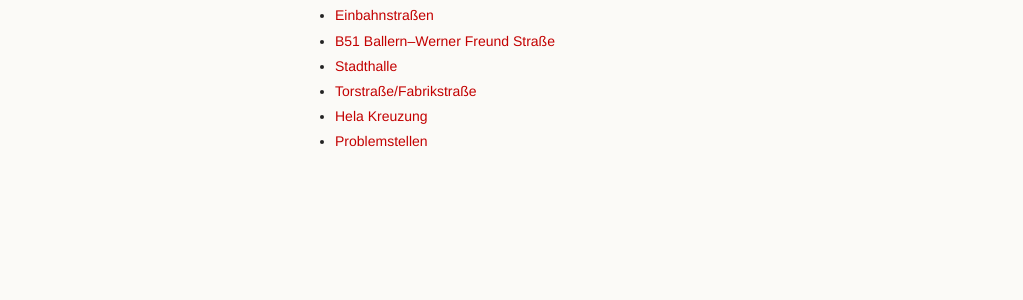
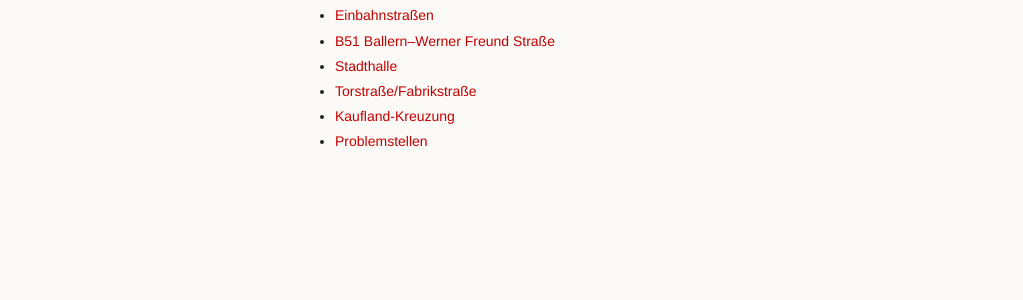
Before and after one commit to pasbi/Rad, a Jekyll site: the page built from index.md, in a window 1280 px wide. Shown: the part 296-596 px from the top of the page, without its empty margins (0-1023 px from the left). Built offline with Jekyll 4.4.1, drawn with Linux system fonts in a browser that asks for light colours; our own code applies the rules of GitHub Pages for plain Markdown files; the repository's description, which GitHub fills in, is left out.

Commit message:
move hela->kaufland

```diff
--- a/index.md
+++ b/index.md
@@ -11,5 +11,5 @@ Dieser Blog sammelt Verkehrssituationen in und um Merzig, die für Radfahrer gef
 - [B51 Ballern--Werner Freund Straße](b51-ballern-wfs.md)
 - [Stadthalle](Stadthalle-Saar.md)
 - [Torstraße/Fabrikstraße](abzweig-torstr-fabrikstr.md)
-- [Hela Kreuzung](Hela-Kreuzung)
+- [Kaufland-Kreuzung](Kaufland-Kreuzung)
 - [Problemstellen](problemstellen.md)
```
Also changed, not shown: kaufland-kreuzung.md (renamed from Hela-Kreuzung.md).
